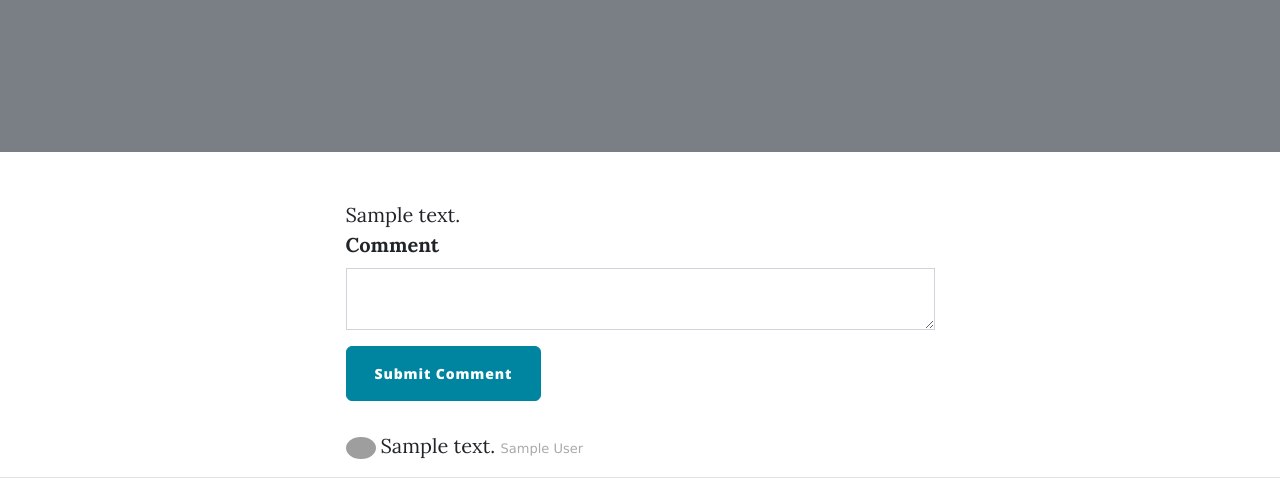
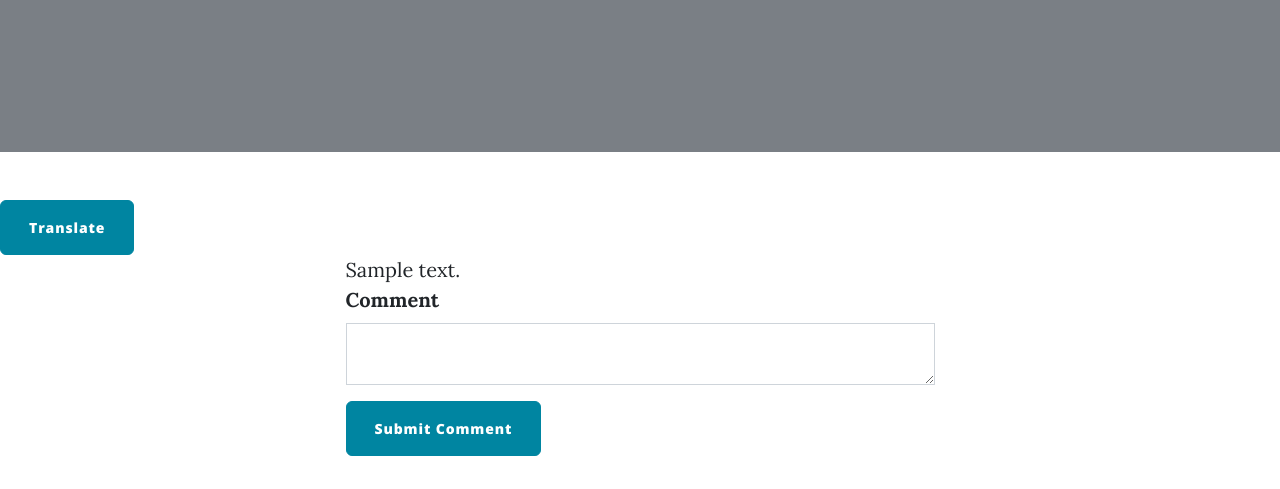
Before and after one commit to Akhil2101/Blog-s-website, a Flask app: page /post/1 in a window 1280 px wide. Shown: the part 414-903 px from the top of the page. Run offline with Flask 3, Linux system fonts and the light colour scheme; tables that the repository leaves empty hold one stand-in row (values such as "Sample post"); grey boxes marked "Sample" are stand-in pictures; some libraries are stand-ins or nearby versions; grey boxes are pictures that could not be loaded.

Commit message:
integrating the translation feature

```diff
--- a/main.py
+++ b/main.py
@@ -13,7 +13,7 @@ from functools import wraps
 from werkzeug.security import generate_password_hash, check_password_hash
 from sqlalchemy.orm import relationship
 from flask_mysqldb import MySQL
-
+from translate import Translator
 from forms import CreatePostForm, RegisterForm, LoginForm, CommentForm
 
 
@@ -254,6 +254,27 @@ def contact():
         return render_template("contact.html", msg_sent=True)
     return render_template("contact.html", msg_sent=False)
 
+@app.route("/translate/<int:post_id>/<code>")
+def translate(post_id,code):
+    post_to_translate = db.get_or_404(BlogPost, post_id)
+    chunks = [post_to_translate.body[i:i + 500] for i in range(0, len(post_to_translate.body), 500)]
+    translator = Translator(to_lang=code)
+    translated_chunks = [translator.translate(chunk) for chunk in chunks]
+    translated_text = ''.join(translated_chunks)
+    comment_form = CommentForm()
+    # Only allow logged-in users to comment on posts
+    if comment_form.validate_on_submit():
+        if not current_user.is_authenticated:
+            flash("You need to login or register to comment.")
+            return redirect(url_for("login"))
 
+        new_comment = Comment(
+            text=comment_form.comment_text.data,
+            comment_author=current_user,
+            parent_post=post_to_translate
+        )
+        db.session.add(new_comment)
+        db.session.commit()
+    return render_template("translate.html",body=translated_text,post=post_to_translate, current_user=current_user,form=comment_form)
 if __name__ == "__main__":
     app.run(debug=True,port=5000)
--- a/templates/post.html
+++ b/templates/post.html
@@ -2,6 +2,7 @@
 {% include "header.html" %}
 
 <!-- Page Header-->
+
 <header class="masthead" style="background-image: url('{{post.img_url}}')">
   <div class="container position-relative px-4 px-lg-5">
     <div class="row gx-4 gx-lg-5 justify-content-center">
@@ -20,6 +21,38 @@
     </div>
   </div>
 </header>
+
+<style>
+    /* Add some basic styling for the dropdown */
+    .dropdown {
+      position: relative;
+      display: inline-block;
+    }
+
+    .dropdown-content {
+      display: none;
+      position: relative;
+      background-color: #f9f9f9;
+      min-width: 160px;
+      box-shadow: 0px 8px 16px 0px rgba(0,0,0,0.2);
+      z-index: 1;
+    }
+
+    .dropdown:hover .dropdown-content {
+      display: block;
+    }
+  </style>
+<div class="dropdown">
+    <button class="btn btn-primary">Translate</button>
+    <div class="dropdown-content">
+      <!-- Add your dropdown options here -->
+      <a href="{{url_for('translate',post_id=post.id,code='fr')}}">French</a>
+      <a href="{{url_for('translate', post_id=post.id,code='hi')}}">Hindi</a>
+      <a href="{{url_for('translate', post_id=post.id,code='es')}}">Spanish</a>
+    </div>
+  </div>
+
+
 
 <!-- Post Content -->
 <article>
```
Also changed, not shown: templates/translate.html (added, +73 -0 lines).
